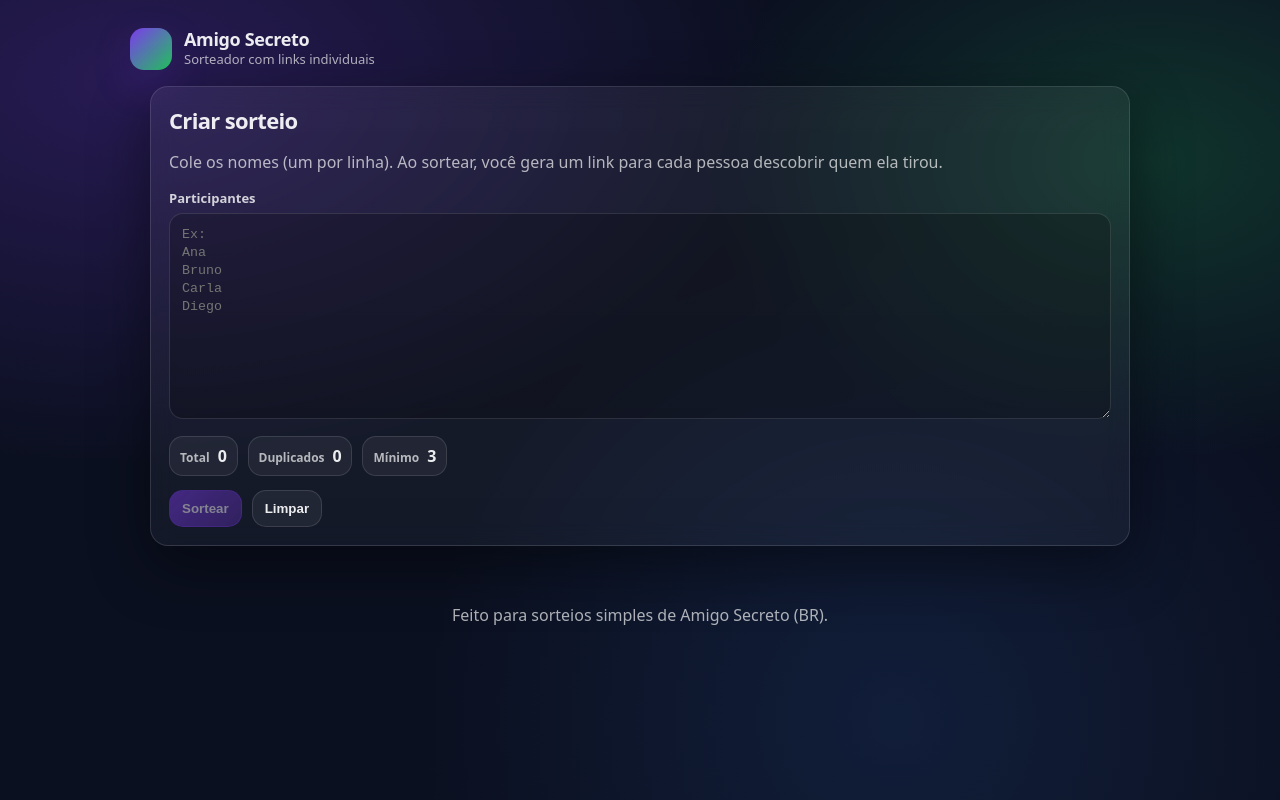
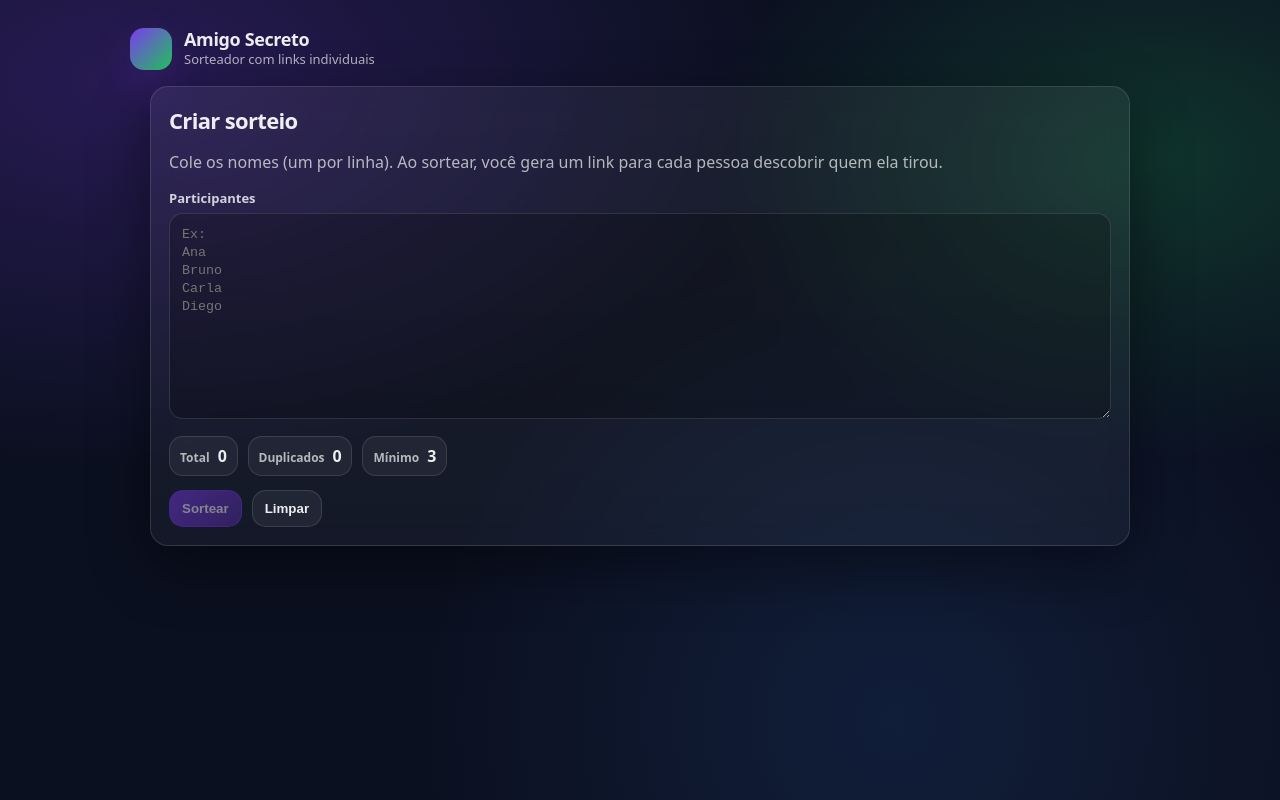
Before and after one commit to gioblasco/secretfriend, a React (Vite) app: page /#/ in a window 1280 px wide. Built offline with nearby package versions, Linux system fonts and the light colour scheme.

Commit message:
Remove Home footer
Drops the extra footer line from the main screen.

```diff
--- a/src/routes/Home.tsx
+++ b/src/routes/Home.tsx
@@ -222,10 +222,6 @@ export function Home() {
           </section>
         ) : null}
       </main>
-
-      <footer className="footer">
-        <span className="muted">Feito para sorteios simples de Amigo Secreto (BR).</span>
-      </footer>
     </div>
   );
 }
```
